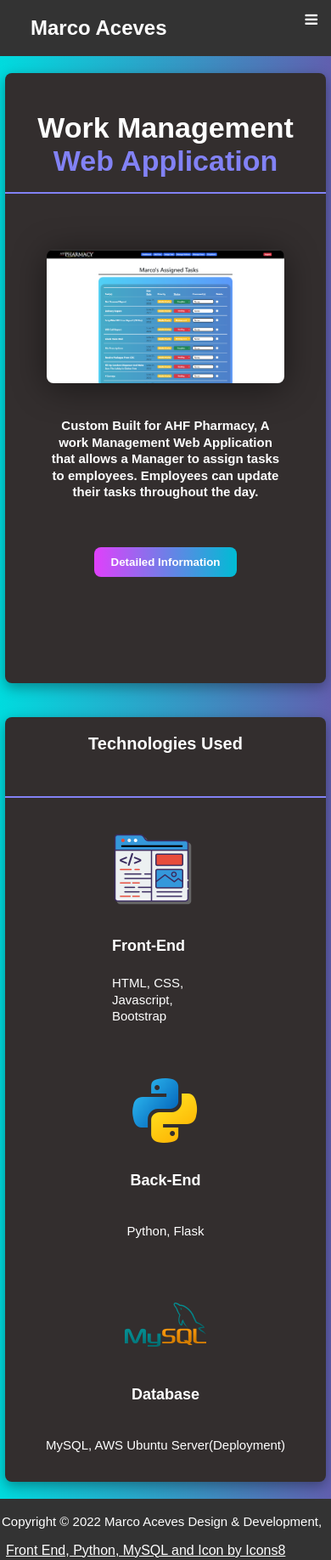
After one commit to marcoaceves/my_portfolio, a Flask app: page /project-1 in a window 390 px wide. The commit adds this page. Shown: the whole page at 85% size. Run offline with Flask 2, Linux system fonts and the light colour scheme; some libraries are stand-ins or nearby versions.

Commit message:
projects html

```diff
--- a/flask_app/controllers/users.py
+++ b/flask_app/controllers/users.py
@@ -20,6 +20,35 @@ def new_index():
     return render_template("marco.html")
 
 
+@app.route("/project-1")
+# AHF APP
+def project1():
+    project_img="static/img/projects/project-1.png"
+    project_title='Work Management <span>Web Application</span>'
+    project_frontend='HTML, CSS, Javascript, Bootstrap'
+    project_backend='Python, Flask'
+    project_database=' MySQL, AWS Ubuntu Server(Deployment)'
+
+    project_description='Custom Built for AHF Pharmacy, A work Management Web Application that allows a Manager to assign tasks to employees. Employees can update their tasks throughout the day.'
+    return render_template('project.html', project_title=project_title, project_description=project_description, project_img=project_img, project_frontend=project_frontend, project_backend=project_backend, project_database=project_database)
+
+@app.route("/project-2")
+# ubiquity
+def project2():
+    return render_template('project.html')
+
+@app.route("/project-3")
+# Project Collab
+def project3():
+    return render_template('project.html')
+
+@app.route("/project-4")
+def project4():
+    return render_template('project.html')
+
+
+
+
 @app.route("/a", methods=['POST'])
 def massage():
     data = request.form
--- a/flask_app/static/css/marco.css
+++ b/flask_app/static/css/marco.css
@@ -9,6 +9,10 @@ background: -webkit-linear-gradient(to right, #00dbde, #0d0b0d);  /* Chrome 10-2
 background: linear-gradient(to right, #00dbde, #615faf); /* W3C, IE 10+/ Edge, Firefox 16+, Chrome 26+, Opera 12+, Safari 7+ */
 font-family: sans-serif;
 margin: 0%;
+
+}
+ul{
+    text-align: left;
 
 }
 html{scroll-behavior: smooth;}
@@ -138,7 +142,7 @@ h4 span{
     }
 hr{border: 1px solid rgb(130, 130, 245);}
 
-p{
+p, ul, li {
     margin: .02; /* between paragraphs */
     font-size: 20px;
     line-height: 130%;
@@ -289,7 +293,7 @@ p span{ font-size: 17px;
     height: auto;
     object-fit: cover;
         border: none;
-        border-radius: 30px;
+        border-radius: 8px;
         filter: drop-shadow(rgba(0, 0, 0, 0.49) 0px 5px 20px);
 
 
@@ -297,12 +301,16 @@ p span{ font-size: 17px;
 }
 /* reponsive */
 @media screen and (max-width: 1300px) {
-    p {
+    p, ul, li   {
       font-size: 17px;
     }
     p span{ font-size: 17px;
         font-weight: bold;
         color: rgb(130, 130, 245);
+
+        }
+        ul{
+            text-align: left;
 
         }
     h3, h3 span {
@@ -452,9 +460,11 @@ p span{ font-size: 17px;
     }
     .projects {
         float: left;
-      width: 33.33%;
-      padding: 20px;
+
+      padding: 0px;
       margin: 5%;
+      max-width: 600px;
+      width: 100%;
 
 
     }
@@ -463,7 +473,7 @@ p span{ font-size: 17px;
         height: auto;
         object-fit: cover;
             border: none;
-            border-radius: 30px;
+            border-radius: 8px;
             filter: drop-shadow(rgba(0, 0, 0, 0.49) 0px 5px 20px);
 
 
@@ -477,7 +487,7 @@ p span{ font-size: 17px;
     body{
         max-width: 100vw;
     align-items: center;}
-    p {
+    p, ul, li {
       font-size: 15px;
 
     }
@@ -598,19 +608,7 @@ p span{ font-size: 17px;
         margin: 0px 6px;
         text-align: start;
     }
-    .box3{
-        background-color: rgb(51, 46, 46);
-        align-items: flex-start;
-        min-width: auto;
-        min-height: auto;
-        height: auto;
-        max-width: auto;
-        border-radius: 8px;
-        box-shadow: rgba(0, 0, 0, 0.35) 0px 5px 15px;
-        padding: 0px;
-        margin: 0px 6px;
-        text-align: start;
-    }
+
     .inner_sec_2{
             display: flex;
     align-items: center;
@@ -636,4 +634,53 @@ p span{ font-size: 17px;
 
 
     }
+    .box3{
+        background-color: rgb(51, 46, 46);
+        align-items: flex-start;
+        min-width: auto;
+        min-height: auto;
+        height: auto;
+        max-width: auto;
+        border-radius: 8px;
+        box-shadow: rgba(0, 0, 0, 0.35) 0px 5px 15px;
+        padding: 0px;
+        margin: 0px 6px;
+        text-align: center;
+
+    }
+    .inner_sec_3{
+        display: flex;
+        align-items: center;
+        flex-direction: column;
+    }
+    .inner_sec_3 > div{
+        flex: 25%; /* or - flex: 0 50% - or - flex-basis: 50% - */
+      /*demo*/
+      margin-bottom: 10px;
+
+
+    }
+    .projects h4{
+        font-size: 20px;
+
+    }
+    .projects {
+          display: flex;
+    align-items: center;
+    flex-direction: column;
+        float: left;
+      width: auto;
+      padding: 30px;
+    }
+    .projects img {
+        width:  500px;
+        height: auto;
+        object-fit: cover;
+            border: none;
+            border-radius: 8px;
+            filter: drop-shadow(rgba(0, 0, 0, 0.49) 0px 5px 20px);
+
+
+
+    }
   }
--- /dev/null
+++ b/flask_app/static/css/project.css
@@ -0,0 +1,325 @@
+.box4 h3{
+    text-align: center;
+    font-size: 34px;
+
+}
+.box4{
+    background-color: rgb(51, 46, 46);
+    align-items: flex-start;
+    font-size: 34px;
+    min-width: 300px;
+    min-height: auto;
+    max-height: fit-content;
+    max-width: 1700px;
+    border-radius: 8px;
+    box-shadow: rgba(0, 0, 0, 0.35) 0px 5px 15px;
+    padding: 10px;
+    margin: 15px 60px;
+    margin-top: 50px;
+    text-align: center;
+
+
+}
+
+.project h4{
+    font-size: 29px;
+
+}
+.project {
+    float: left;
+  width: 33.33%;
+  padding: 20px;
+  margin: 5%;
+
+
+}
+.project img {
+
+    width:  500px;
+    height: auto;
+    object-fit: cover;
+        border: none;
+        border-radius: 8px;
+        filter: drop-shadow(rgba(0, 0, 0, 0.49) 0px 5px 20px);
+
+
+
+}
+.inner_sec_4{
+    display: flex;
+    justify-content: center;
+    align-items: flex-start;
+    flex-wrap: wrap;
+}
+.inner_sec_4 > div{
+    flex: 25%; /* or - flex: 0 50% - or - flex-basis: 50% - */
+  /*demo*/
+  margin-bottom: 10px;
+
+
+}
+
+.box5 h3{
+    text-align: center;
+    font-size: 34px;
+
+}
+.box5{
+    background-color: rgb(51, 46, 46);
+    align-items: center;
+    font-size: 34px;
+    min-width: 300px;
+    min-height: auto;
+    max-height: fit-content;
+    max-width: 1700px;
+    border-radius: 8px;
+    box-shadow: rgba(0, 0, 0, 0.35) 0px 5px 15px;
+    padding: 10px;
+    margin: 15px 60px;
+    margin-top: 50px;
+    text-align: center;
+    height: inherit;
+    width: 1800px;
+
+
+
+}
+.inner_sec_5{
+    display: flex;
+    justify-content: center;
+    align-items: flex-start;
+    height: calc();
+
+
+
+}
+.techUsed h4{
+    font-size: 29px;
+
+}
+.techUsed {
+    float: left;
+  width: 33.33%;
+  padding: 20px;
+  height: 300px;
+  margin: 5%;
+
+
+
+}
+
+/* reponsive */
+@media screen and (max-width: 1300px) {
+
+    .box4 h3{
+        text-align: center;
+        font-size: 34px;
+
+    }
+    .box4{
+        background-color: rgb(51, 46, 46);
+        align-items: flex-start;
+        font-size: 34px;
+        min-width: 300px;
+        min-height: auto;
+        max-height: fit-content;
+        max-width: 1700px;
+        border-radius: 8px;
+        box-shadow: rgba(0, 0, 0, 0.35) 0px 5px 15px;
+        padding: 10px;
+        margin: 0px 6px;
+        margin-top: 50px;
+        text-align: center;
+    }
+    .project h4{
+        font-size: 20px;
+
+    }
+    .project {
+        float: left;
+
+      padding: 0px;
+      margin: 5%;
+      max-width: 600px;
+      width: 100%;
+
+
+    }
+    .project img {
+        width:  500px;
+        height: auto;
+        object-fit: cover;
+            border: none;
+            border-radius: 8px;
+            filter: drop-shadow(rgba(0, 0, 0, 0.49) 0px 5px 20px);
+
+
+
+    }
+    .inner_sec_4{
+        display: flex;
+        justify-content: center;
+        align-items: flex-start;
+        flex-wrap: wrap;
+    }
+    .inner_sec_4 > div{
+        flex: 25%; /* or - flex: 0 50% - or - flex-basis: 50% - */
+      /*demo*/
+      margin-bottom: 10px;
+
+
+    }
+    .box5 h3{
+        text-align: center;
+        font-size: 34px;
+
+    }
+    .box5{
+        background-color: rgb(51, 46, 46);
+        align-items: center;
+        min-width: 300px;
+        min-height: auto;
+        max-height: fit-content;
+        max-width: auto;
+        border-radius: 8px;
+        box-shadow: rgba(0, 0, 0, 0.35) 0px 5px 15px;
+        padding: 10px;
+        margin: 0px 6px;
+
+    }
+    .inner_sec_5{
+        display: flex;
+        justify-content: center;
+        align-items: flex-start;
+
+
+    }
+    .techUsed h4{
+        font-size: 18px;
+
+    }
+    .techUsed {
+        float: left;
+      width: 33.33%;
+      padding: 0px;
+      height: fit-content;
+      margin: 5%;
+
+
+    }
+
+
+}
+
+  /* /mobile */
+  @media screen and (max-width: 480px) {
+    .box4{
+        background-color: rgb(51, 46, 46);
+        align-items: flex-start;
+        min-width: auto;
+        min-height: auto;
+        height: auto;
+        max-width: auto;
+        border-radius: 8px;
+        box-shadow: rgba(0, 0, 0, 0.35) 0px 5px 15px;
+        padding: 0px;
+        margin: 0px 6px;
+        text-align: center;
+
+    }
+    .inner_sec_4{
+        display: flex;
+        align-items: center;
+        flex-direction: column;
+    }
+    .inner_sec_4 > div{
+        flex: 25%; /* or - flex: 0 50% - or - flex-basis: 50% - */
+      /*demo*/
+      margin-bottom: 10px;
+
+
+    }
+    .project h4{
+        font-size: 20px;
+
+    }
+    .project {
+          display: flex;
+    align-items: center;
+    flex-direction: column;
+        float: left;
+      width: auto;
+      padding: 30px;
+    }
+    .project img {
+        width:  500px;
+        height: auto;
+        object-fit: cover;
+            border: none;
+            border-radius: 8px;
+            filter: drop-shadow(rgba(0, 0, 0, 0.49) 0px 5px 20px);
+
+
+
+    }
+    .inner_sec_4{
+        display: flex;
+        align-items: center;
+        flex-direction: column;
+    }
+    .inner_sec_4 > div{
+        flex: 25%; /* or - flex: 0 50% - or - flex-basis: 50% - */
+      /*demo*/
+      margin-bottom: 10px;
+
+
+    }
+    .box5 h3{
+        text-align: center;
+        font-size: 20px;
+
+    }
+    .box5{
+        background-color: rgb(51, 46, 46);
+        align-items: flex-start;
+        min-width: auto;
+        min-height: auto;
+        height: auto;
+        max-width: auto;
+        border-radius: 8px;
+        box-shadow: rgba(0, 0, 0, 0.35) 0px 5px 15px;
+        padding: 0px;
+        margin: 0px 6px;
+        text-align: start;
+    }
+    .inner_sec_5{
+        display: flex;
+align-items: center;
+flex-direction: column;
+}
+.techSkills h4{
+    font-size: 18px;
+
+
+}
+.techSkills {
+    display: flex;
+    align-items: center;
+    flex-direction: column;
+    align-content: center;
+    width: auto;
+    text-align: center;
+
+
+
+}
+.techUsed p{
+    display: flex;
+    align-items: center;
+    flex-direction: column;
+    align-content: flex-start;
+
+
+}
+
+  }
--- a/flask_app/templates/marco.html
+++ b/flask_app/templates/marco.html
@@ -106,7 +106,7 @@
                         <img src="static/img/projects/project-1.png" alt="" style="max-width: 600px; width: 100%;">
                         <h4>Work Management <span>Web Application</span> </h4>
                         <p>A work Management Web Application that allows a Manager to assign tasks to employees. Employees can update their tasks throughout the day. </p>
-                        <button onclick="location.href='http://www.example.com'" type="button" class="main_btn">
+                        <button onclick="location.href='/project-1'" type="button" class="main_btn">
                             Detailed Information</button>
                     </div>
 
@@ -114,7 +114,7 @@
                     <div class="projects">
                         <img src="static/img/projects/project-2.png" alt="" style="max-width: 600px; width: 100%;">
                         <h4>Commision Business/Band <span>Website</span> </h4>
-                        <p>Band/Business allows the band manager to update members of the band, events, music, and videos.</p>
+                        <p>Allows the Business/Band Manager to update members of the band, events, music, and videos.</p>
                         <button onclick="location.href='http://www.example.com'" type="button" class="main_btn">
                             Detailed Information</button>
                     </div>
--- /dev/null
+++ b/flask_app/templates/project.html
@@ -0,0 +1,103 @@
+<!DOCTYPE html>
+<html lang="en">
+<head>
+    <script type="text/javascript" src="https://livejs.com/live.js"></script>
+    <meta charset="UTF-8">
+    <meta http-equiv="X-UA-Compatible" content="IE=edge">
+    <meta name="viewport" content="width=device-width, initial-scale=1.0">
+    <title>Marco Aceves</title>
+    <link rel="icon" href="static/img/code.png">
+    <!-- Mobile Specific Meta -->
+    <meta name="viewport" content="width=device-width, initial-scale=1"/>
+    <meta name="author" content="Marco Aceves"/>
+
+    <!-- Main Stylesheet -->
+    <link rel="stylesheet" href="static/css/marco.css">
+    <link rel="stylesheet" href="static/css/project.css">
+    <link rel="stylesheet" href="https://cdnjs.cloudflare.com/ajax/libs/font-awesome/4.7.0/css/font-awesome.min.css">
+
+
+</head>
+<body>
+    <div class="wrappper">
+        <!-- nav -->
+        <div class="nav_bar">
+            <a href="#home" class="active" id="logo">Marco Aceves</a>
+            <div id="myLinks">
+                <a href="#" class="nav_links">Home</a>
+                <a href="#" class="nav_links">About Me</a>
+                <a href="#technicalSkills" class="nav_links">Technical Skills</a>
+                <a href="#Projects" class="nav_links">Projects</a>
+                <a href="#" class="nav_links">Other Skills</a>
+                <a href="#" class="nav_links">Contact</a>
+            </div>
+            <a href="javascript:void(0);" class="icon" onclick="myFunction()">
+                <i class="fa fa-bars"></i>
+            </a>
+        </div>
+
+        <section id="Projects">
+            <div class="box3" >
+                <!-- tittle -->
+                <h4>{{project_title|safe}}</4>
+                <hr>
+                <div class="inner_sec_4">
+                    <!-- Project 1-->
+                    <div class="project">
+                        <img src="{{project_img|safe}}" alt="" style="max-width: 600px; width: 100%;">
+                        <p style="margin-top:40px;">{{project_description|safe}} </p>
+                        <button onclick="location.href='/project-1'" type="button" class="main_btn">
+                            Detailed Information</button>
+                    </div>
+                </div>
+            </div>
+        </section>
+        <section id="technicalSkills">
+            <div class="box5" >
+                <!-- tittle -->
+                <h3>Technologies Used</h3>
+                <hr>
+                <!-- front end -->
+                <div class="inner_sec_5">
+                    <div class="techUsed">
+                        <img src="static/img/icons/front.png" alt="">
+                        <h4>Front-End</h4>
+                        <p>{{project_frontend}}</p>
+                    </div>
+                    <!-- back end -->
+                    <div class="techSkills">
+                        <img src="static/img/icons/python.png" alt="">
+                        <h4>Back-End</h4>
+                        <p>{{project_backend}}</p>
+                    </div>
+                    <!-- databases -->
+                    <div class="techSkills">
+                        <img src="static/img/icons/mysql.png" alt="">
+                        <h4>Database </h4>
+                        <p>{{project_database}}</p>
+                    </div>
+                </div>
+            </div>
+        </section>
+        <footer class="footer">
+            <p>Copyright © 2022 Marco Aceves Design & Development,</p>
+            <a target="_blank" href="https://icons8.com/icon/dhecLjnptiQg/front-end">Front End, Python, MySQL and Icon by Icons8</a>
+        </footer>
+
+            <a href="javascript:void(0);" class="icon" onclick="myFunction()">
+                <i class="fa fa-bars"></i>
+            </a>
+        </div>
+    </div>
+    <script>
+        function myFunction() {
+          var x = document.getElementById("myLinks");
+          if (x.style.display === "block") {
+            x.style.display = "none";
+          } else {
+            x.style.display = "block";
+          }
+        }
+        </script>
+</body>
+</html>
```
